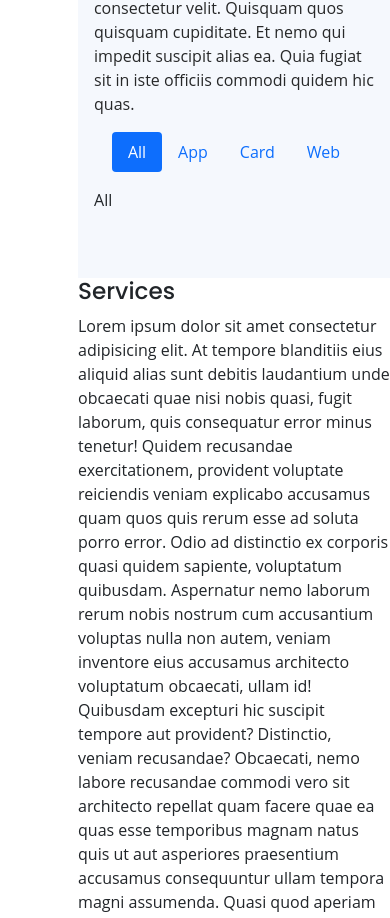
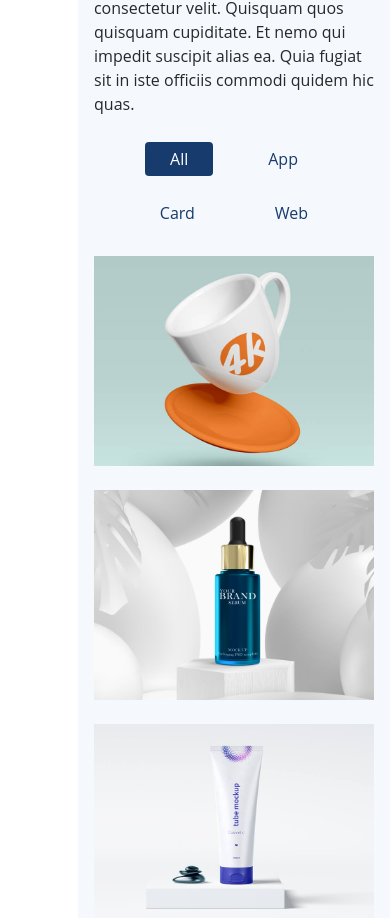
Before and after one commit to sakib-h/iPortfolio, a React (Create React App) app: page / in a window 390 px wide. Shown: the part 6517-7435 px from the top of the page. Built offline with nearby package versions, Linux system fonts and the light colour scheme.

Commit message:
portfolio area completed

```diff
--- a/src/Components/Sections/Portfolio/Portfolio.css
+++ b/src/Components/Sections/Portfolio/Portfolio.css
@@ -22,3 +22,63 @@
 .portfolio p {
 	color: #272829;
 }
+.portfolio .nav {
+	width: fit-content;
+	margin: auto;
+}
+
+.portfolio .nav li {
+	padding: 10px 15px;
+}
+.portfolio .nav li button {
+	color: #173b6c;
+	padding: 5px 25px;
+}
+.portfolio .nav li button:hover,
+.portfolio .nav li .active {
+	color: #fff;
+	background-color: #173b6c;
+}
+
+.portfolio .cardContent {
+	position: relative;
+}
+
+.portfolio .cardContent:hover::before {
+	content: "";
+	position: absolute;
+	top: 0;
+	bottom: 0;
+	left: 0;
+	right: 0;
+	background-color: rgba(255, 255, 255, 0.5);
+	z-index: 1;
+	box-sizing: border-box;
+}
+
+.portfolio .links {
+	position: absolute;
+	bottom: 0;
+	left: 0;
+	right: 0;
+	background-color: rgba(20, 157, 221, 0.75);
+	cursor: pointer;
+	z-index: 2;
+	opacity: 0;
+}
+.portfolio .cardContent:hover .links {
+	opacity: 1;
+}
+
+.portfolio .icon {
+	font-size: 36px;
+	color: #fff;
+}
+
+.portfolio .bg:hover {
+	background-color: rgba(20, 157, 221, 0.95);
+}
+
+.portfolio .border-end {
+	border-color: #37b3ed !important;
+}
--- a/src/Components/Sections/Portfolio/Portfolio.js
+++ b/src/Components/Sections/Portfolio/Portfolio.js
@@ -1,7 +1,114 @@
 import React from "react";
 import "./Portfolio.css";
+import image1 from "../../../Resources/img/portfolio/portfolio-1.jpg";
+import image2 from "../../../Resources/img/portfolio/portfolio-2.jpg";
+import image3 from "../../../Resources/img/portfolio/portfolio-3.jpg";
+import image4 from "../../../Resources/img/portfolio/portfolio-4.jpg";
+import image5 from "../../../Resources/img/portfolio/portfolio-5.jpg";
+import image6 from "../../../Resources/img/portfolio/portfolio-6.jpg";
+import image7 from "../../../Resources/img/portfolio/portfolio-7.jpg";
+import image8 from "../../../Resources/img/portfolio/portfolio-8.jpg";
+import image9 from "../../../Resources/img/portfolio/portfolio-9.jpg";
+import { AiOutlinePlus } from "react-icons/ai";
+import { BiLink } from "react-icons/bi";
 
 const Portfolio = () => {
+	const portfolioItems = [
+		{
+			_id: 1,
+			name: "Web Design 1",
+			Category: "Web Design",
+			Client: "ASU Company",
+			ProjectDate: "01 March, 2020",
+			ProjectURL: "www.example.com",
+			projectImg: image1,
+		},
+		{
+			_id: 2,
+			name: "Graphics Design 1",
+			Category: "Card Design",
+			Client: "ASU Company",
+			ProjectDate: "01 March, 2020",
+			ProjectURL: "www.example.com",
+			projectImg: image2,
+		},
+		{
+			_id: 3,
+			name: "Web Design 2",
+			Category: "Web Design",
+			Client: "ASUS Company",
+			ProjectDate: "01 March, 2020",
+			ProjectURL: "www.example.com",
+			projectImg: image3,
+		},
+		{
+			_id: 4,
+			name: "Graphics Design 2",
+			Category: "Card Design",
+			Client: "ASUS Company",
+			ProjectDate: "01 March, 2020",
+			ProjectURL: "www.example.com",
+			projectImg: image4,
+		},
+		{
+			_id: 5,
+			name: "App Design 1",
+			Category: "App Design",
+			Client: "ASUS Company",
+			ProjectDate: "01 March, 2020",
+			ProjectURL: "www.example.com",
+			projectImg: image5,
+		},
+		{
+			_id: 6,
+			name: "App Design 2",
+			Category: "App Design",
+			Client: "ASUS Company",
+			ProjectDate: "01 March, 2020",
+			ProjectURL: "www.example.com",
+			projectImg: image6,
+		},
+		{
+			_id: 7,
+			name: "Web Design 3",
+			Category: "Web Design",
+			Client: "ASUS Company",
+			ProjectDate: "01 March, 2020",
+			ProjectURL: "www.example.com",
+			projectImg: image7,
+		},
+		{
+			_id: 8,
+			name: "Card Design 3",
+			Category: "Card Design",
+			Client: "ASUS Company",
+			ProjectDate: "01 March, 2020",
+			ProjectURL: "www.example.com",
+			projectImg: image8,
+		},
+		{
+			_id: 9,
+			name: "Web Design 4",
+			Category: "Web Design",
+			Client: "ASUS Company",
+			ProjectDate: "01 March, 2020",
+			ProjectURL: "www.example.com",
+			projectImg: image9,
+		},
+	];
+
+	const appDesigns = portfolioItems.filter(
+		(portfolioItem) => portfolioItem.Category === "App Design"
+	);
+
+	const cardDesigns = portfolioItems.filter(
+		(portfolioItem) => portfolioItem.Category === "Card Design"
+	);
+
+	const webDesigns = portfolioItems.filter(
+		(portfolioItem) => portfolioItem.Category === "Web Design"
+	);
+
 	return (
 		<section className="portfolio">
 			<div className="content p-3">
@@ -84,7 +191,27 @@ const Portfolio = () => {
 							role="tabpanel"
 							aria-labelledby="pills-all-tab"
 						>
-							All
+							<div className="cardsArea row">
+								{portfolioItems.map((portfolioItem) => (
+									<div className="cardArea col-12 col-sm-12 col-md-4 col-lg-4 col-xl-4 col-xxl-4 mb-4">
+										<div className="cardContent">
+											<img
+												src={portfolioItem.projectImg}
+												alt=""
+												className="img-fluid"
+											/>
+											<div className="links d-flex align-items-center">
+												<div className="w-50 text-center bg border-end">
+													<AiOutlinePlus className="icon" />
+												</div>
+												<div className="w-50 text-center bg ">
+													<BiLink className="icon" />
+												</div>
+											</div>
+										</div>
+									</div>
+								))}
+							</div>
 						</div>
 						<div
 							class="tab-pane fade"
@@ -92,7 +219,20 @@ const Portfolio = () => {
 							role="tabpanel"
 							aria-labelledby="pills-app-tab"
 						>
-							App
+							<div className="cardsArea row">
+								{appDesigns.map((appDesign) => (
+									<div className="cardArea col-12 col-sm-12 col-md-4 col-lg-4 col-xl-4 col-xxl-4 mb-4">
+										<div className="cardContent">
+											<img
+												src={appDesign.projectImg}
+												alt=""
+												className="img-fluid"
+											/>
+											<div className="links"></div>
+										</div>
+									</div>
+								))}
+							</div>
 						</div>
 						<div
 							class="tab-pane fade"
@@ -100,7 +240,20 @@ const Portfolio = () => {
 							role="tabpanel"
 							aria-labelledby="pills-card-tab"
 						>
-							Card
+							<div className="cardsArea row">
+								{cardDesigns.map((cardDesign) => (
+									<div className="cardArea col-12 col-sm-12 col-md-4 col-lg-4 col-xl-4 col-xxl-4 mb-4">
+										<div className="cardContent">
+											<img
+												src={cardDesign.projectImg}
+												alt=""
+												className="img-fluid"
+											/>
+											<div className="links"></div>
+										</div>
+									</div>
+								))}
+							</div>
 						</div>
 						<div
 							class="tab-pane fade"
@@ -108,7 +261,20 @@ const Portfolio = () => {
 							role="tabpanel"
 							aria-labelledby="pills-web-tab"
 						>
-							Web
+							<div className="cardsArea row">
+								{webDesigns.map((webDesign) => (
+									<div className="cardArea col-12 col-sm-12 col-md-4 col-lg-4 col-xl-4 col-xxl-4 mb-4">
+										<div className="cardContent">
+											<img
+												src={webDesign.projectImg}
+												alt=""
+												className="img-fluid"
+											/>
+											<div className="links"></div>
+										</div>
+									</div>
+								))}
+							</div>
 						</div>
 					</div>
 				</div>
```
